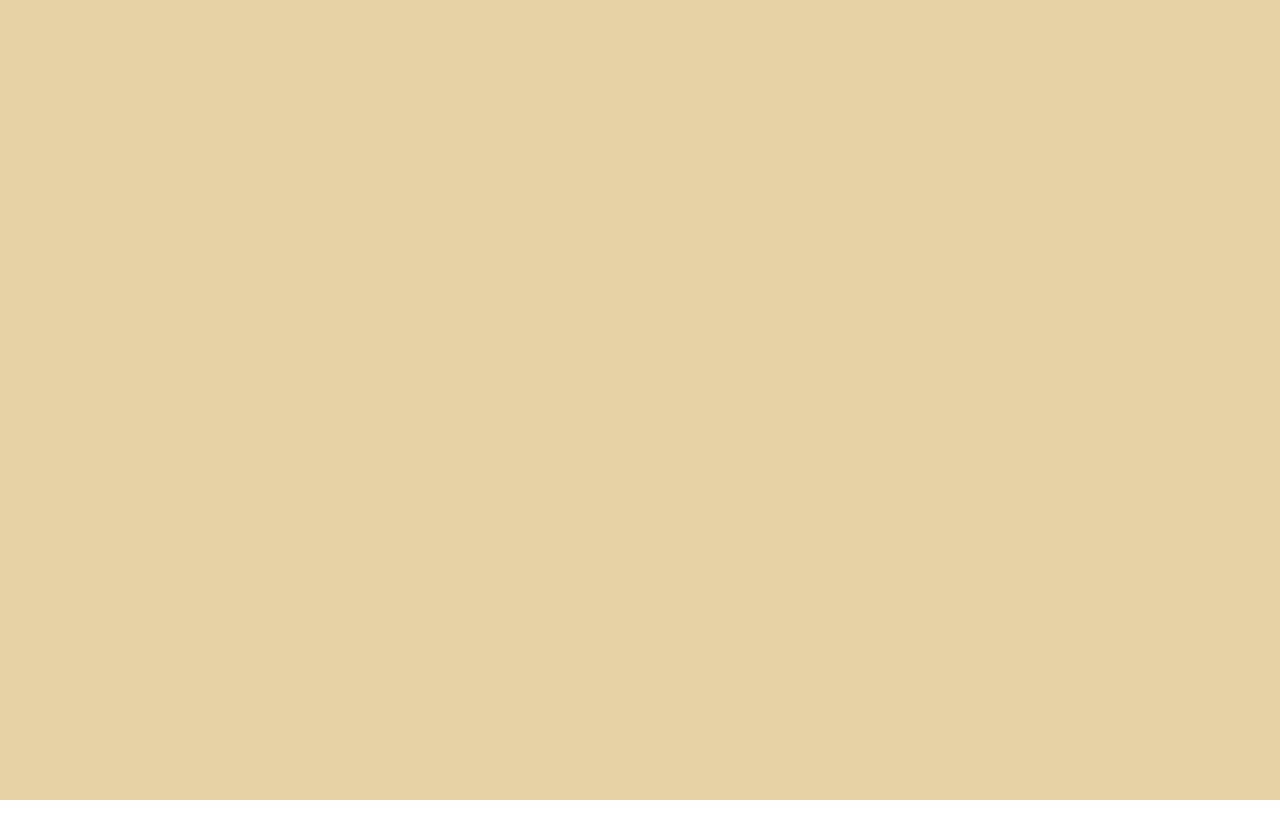
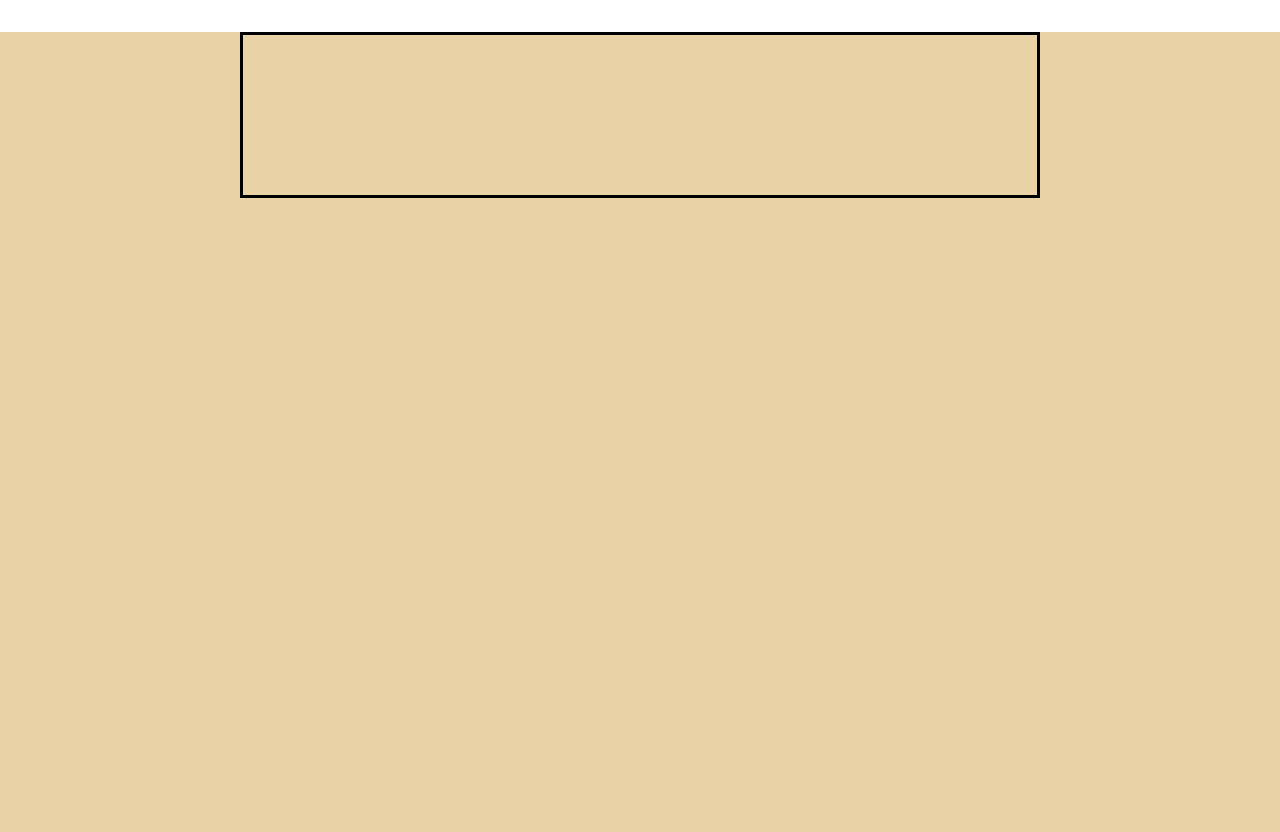
Before and after one commit to Qusz/gorchakov-test-trueconf, a Vue app: page / in a window 1280 px wide. Before the commit the page ends 800 px from the top, so only its background shows below. Built offline with nearby package versions, Linux system fonts and the light colour scheme.

Commit message:
adds content container

```diff
--- a/src/App.vue
+++ b/src/App.vue
@@ -1,6 +1,8 @@
 <template>
   <main class="main">
+    <div class="floors">
 
+    </div>
   </main>
 </template>
 
--- a/src/styles/main.scss
+++ b/src/styles/main.scss
@@ -5,3 +5,11 @@
   height: 100vh;
   background-color: $clr-bg;
 }
+
+.floors {
+  padding: 5rem 2rem;
+  margin: 2rem auto 0 auto;
+  max-width: 800px;
+
+  border: 3px solid $clr-black;
+}
```
